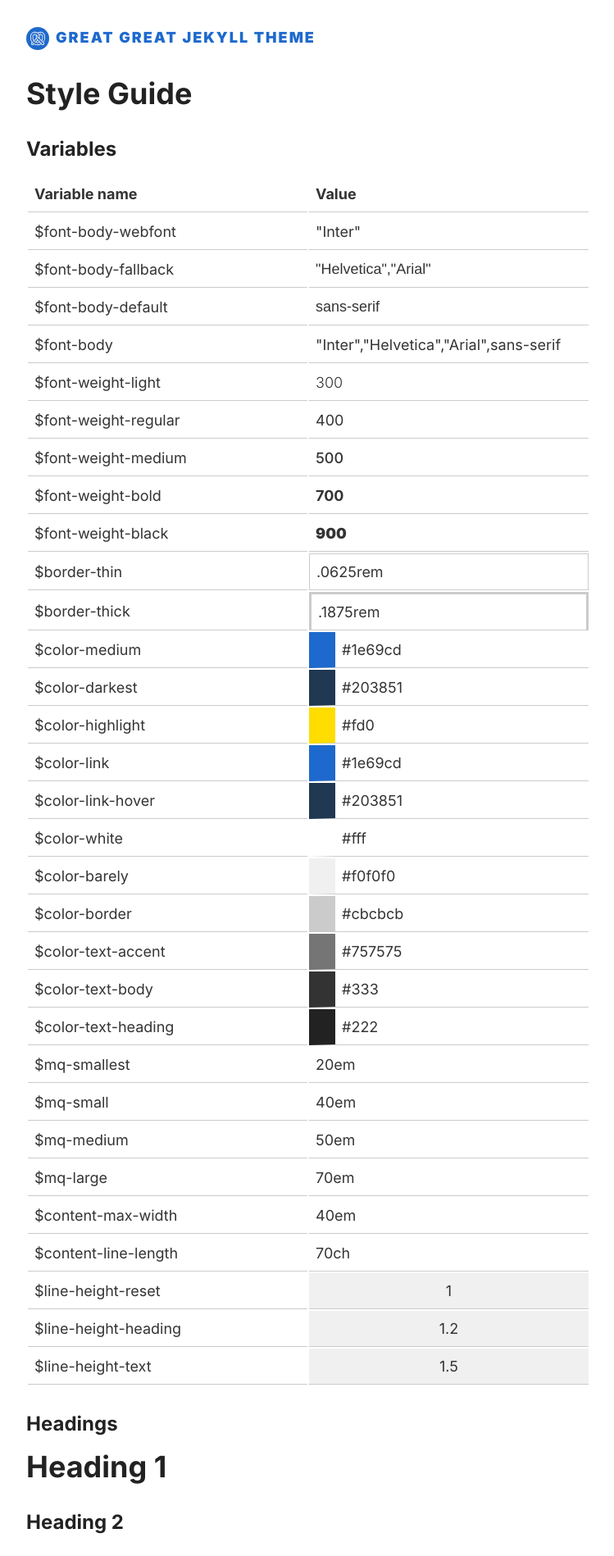
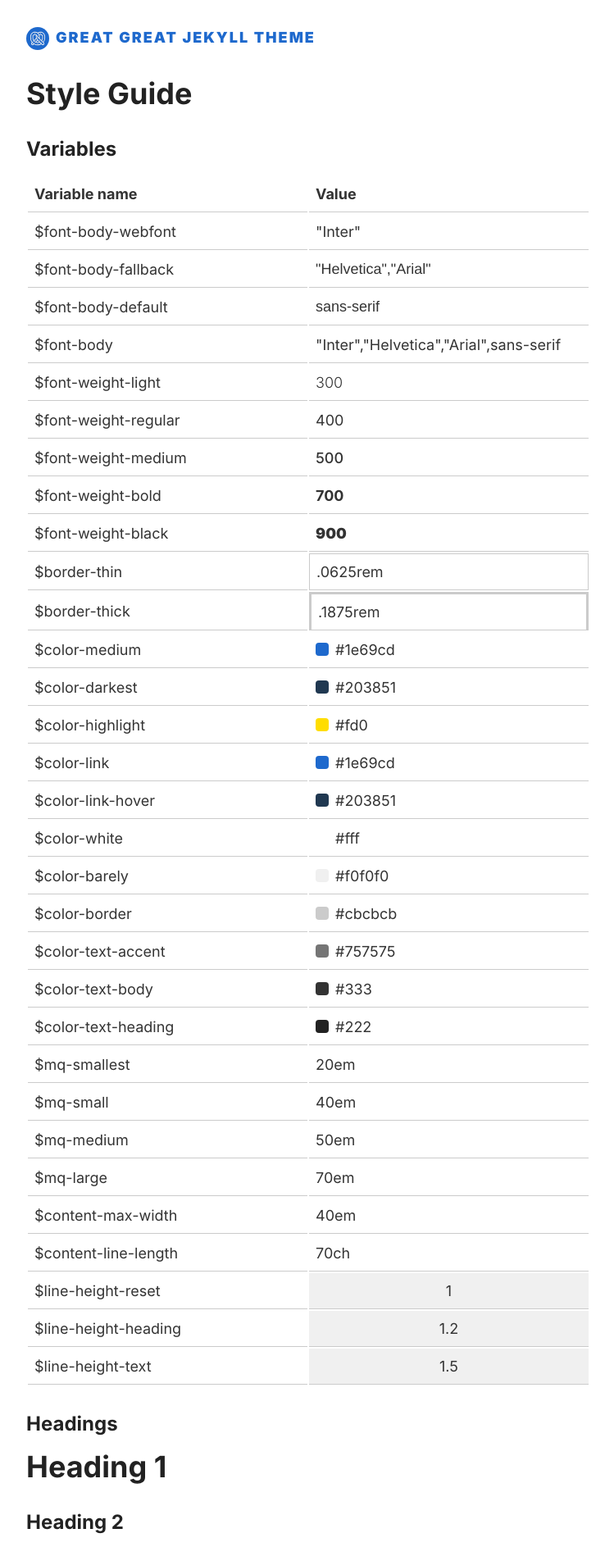
Before and after one commit to double-great/theme, a Jekyll site: the page built from index.html, in a window 1280 px wide. Shown: the top 1898 px of the page at 82% size, without its empty margins (264-1013 px from the left). Built offline with Jekyll 4.4.1, drawn with Linux system fonts in a browser that asks for light colours.

Commit message:
Add swatches

```diff
--- a/_sass/_junkdrawer.scss
+++ b/_sass/_junkdrawer.scss
@@ -263,6 +263,16 @@
     display: table-cell;
     word-break: break-word;
   }
+
+  .swatch {
+    position: relative;
+    top: 0.075rem;
+    display: inline-block;
+    width: 1rem;
+    height: 1rem;
+    margin-right: 0.5rem;
+    border-radius: 0.25rem;
+  }
 }
 
 .u-font-weight-light {
--- a/index.html
+++ b/index.html
@@ -12,10 +12,9 @@ layout: default
     {%-for key in site.data.variables-%}
     {%-assign varName = key[0]-%}
     {%-assign varValue = key[1]-%}
-    {%-capture inline-%}{%-if varName contains '$color-'-%}border-left: 2rem solid {{varValue}}; padding: .5rem;{%-endif-%}{%-endcapture-%}
     <tr>
       <td>{{varName}}</td>
-      <td style="{{inline}}" class="{{varName | replace: "$", "u-"}}">{{varValue}}</td>
+      <td class="{{varName | replace: "$", "u-"}}">{%-if varName contains '$color-'-%}<div class="swatch" style="background-color: {{varValue}}"></div>{%-endif-%}{{varValue}}</td>
     </tr>
     {%-endfor-%}
   </tbody>
```
